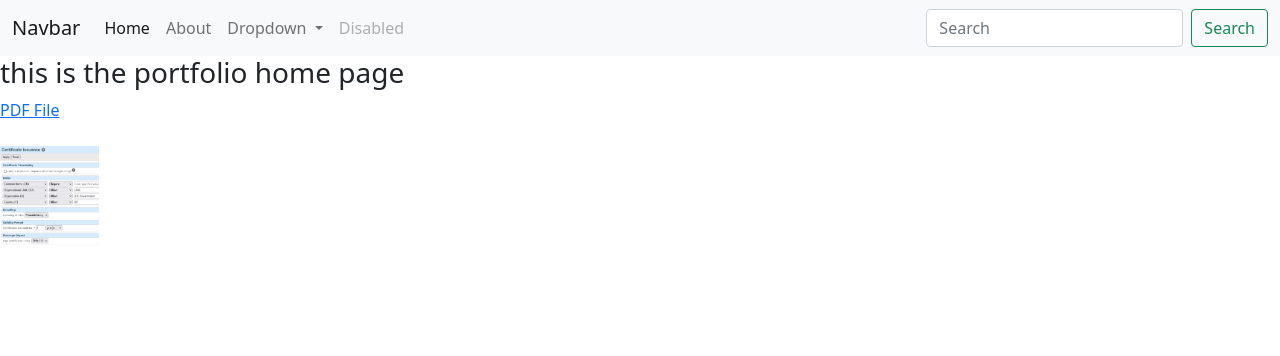
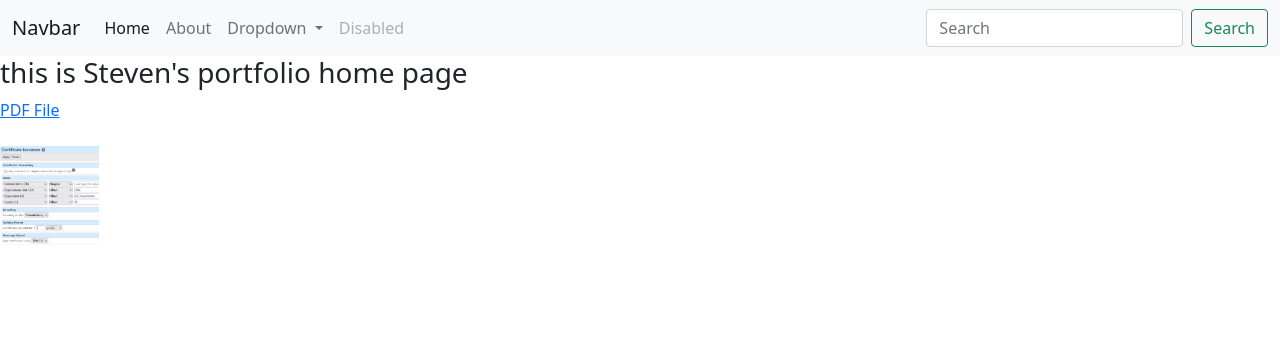
Before and after one commit to scarroy/django3-personal-portfolio, a Django app: template personal_porfolio-project/portfolio/templates/portfolio/home.html in a window 1280 px wide. Shown: the top 356 px of the page. Run offline with Django 4.2, Linux system fonts and the light colour scheme; the template is opened without the code that fills it, so the values that code supplies are empty.

Commit message:
modified home.html

```diff
--- a/personal_porfolio-project/portfolio/templates/portfolio/home.html
+++ b/personal_porfolio-project/portfolio/templates/portfolio/home.html
@@ -2,7 +2,7 @@
 
 {% block content %}
 
-<h3>this is the portfolio home page</h3>
+<h3>this is Steven's portfolio home page</h3>
 
 {% load static %}
 
```
